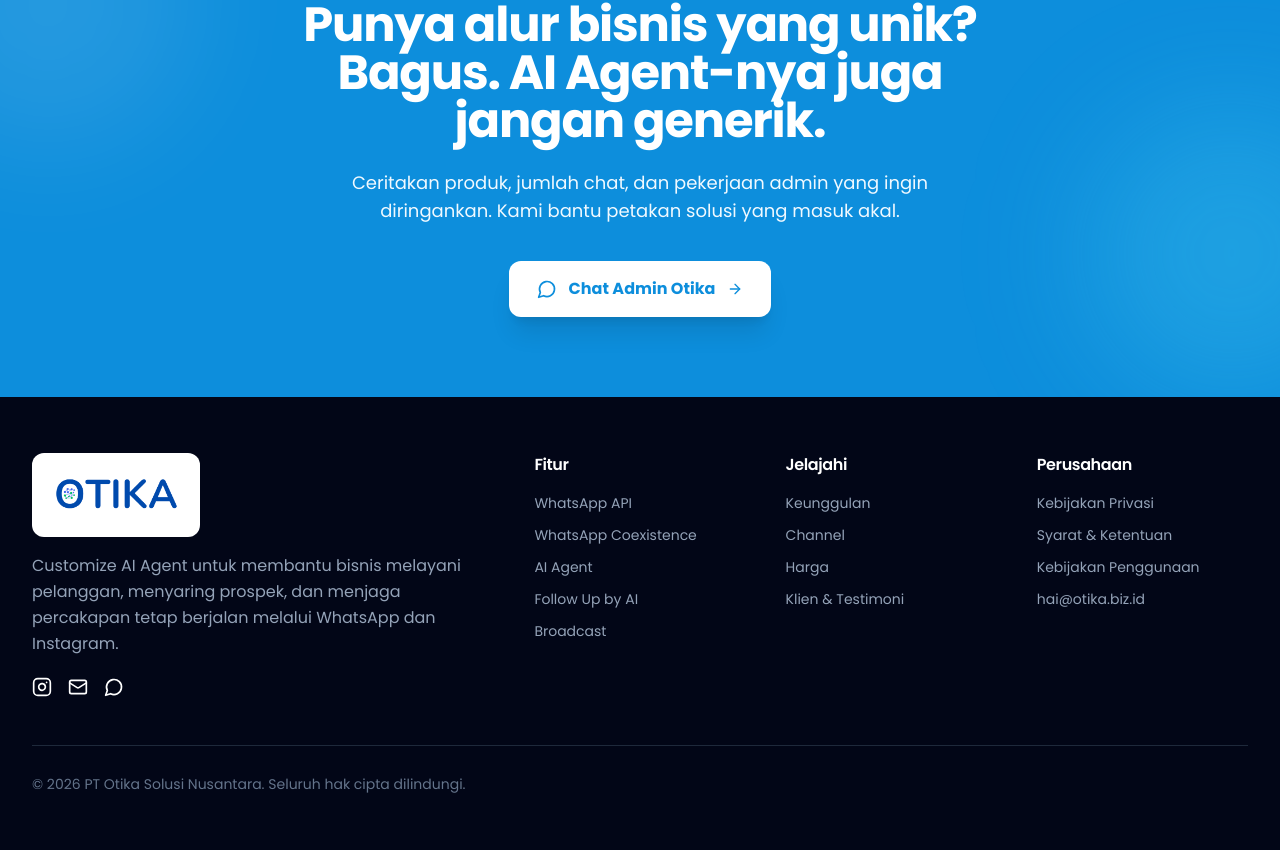
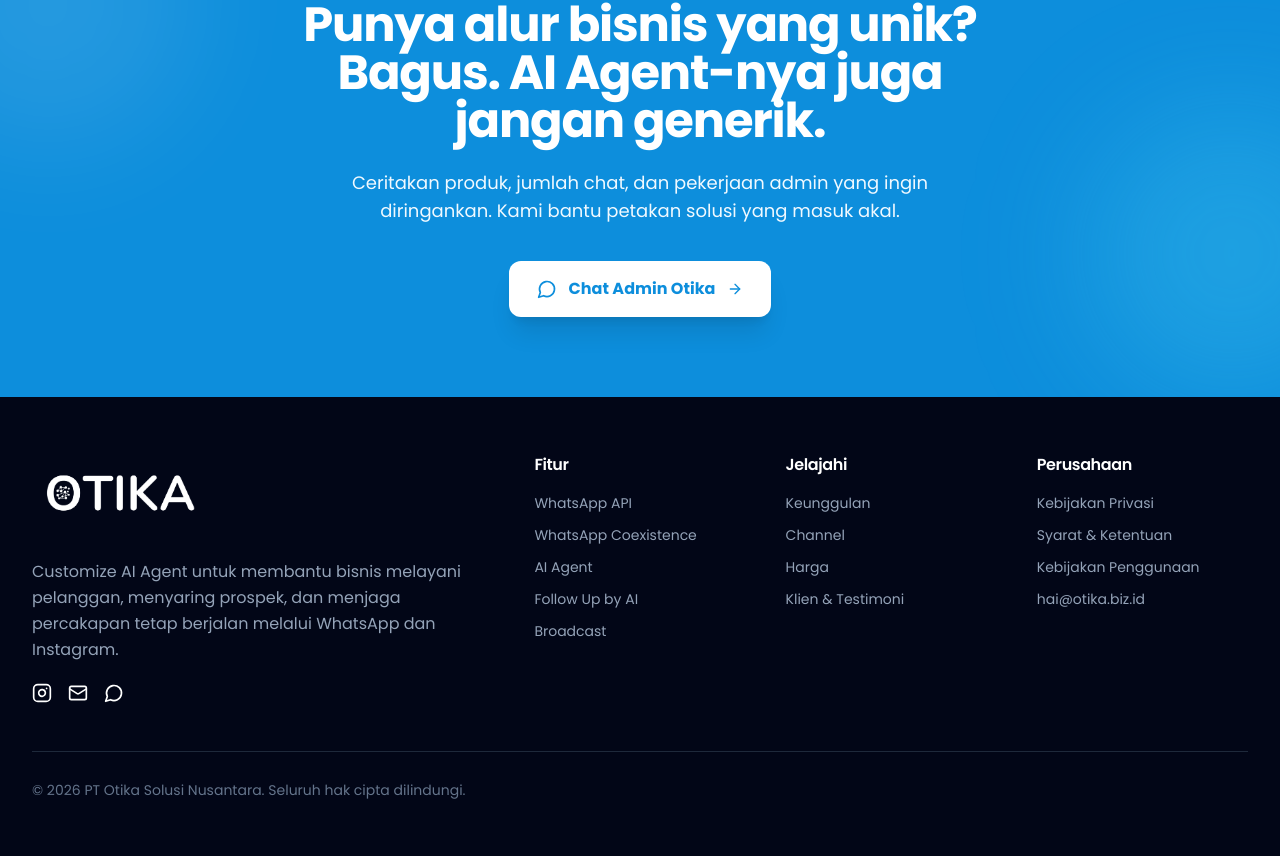
Before and after one commit to otikamyid/otika-cerdas-ai-landing, a React (Vite) app: page / in a window 1280 px wide. Shown: the part 10823-11679 px from the top of the page. Built offline with nearby package versions, Linux system fonts and the light colour scheme.

Commit message:
feat: use dark Otika logo in footer

```diff
--- a/src/components/Footer.tsx
+++ b/src/components/Footer.tsx
@@ -5,8 +5,8 @@
   <div className="container mx-auto px-4 py-14 sm:px-6 lg:px-8">
     <div className="grid gap-10 sm:grid-cols-2 lg:grid-cols-5">
       <div className="md:col-span-2">
-        <a href="/" className="inline-flex items-center gap-2 rounded-xl bg-white px-3 py-2" aria-label="OTIKA beranda">
-          <img src="/assets/otika-wordmark.png" alt="OTIKA" className="h-auto w-36 object-contain" width="144" height="68" loading="lazy" />
+        <a href="/" className="inline-flex items-center" aria-label="OTIKA beranda">
+          <img src="/assets/otika-wordmark-dark.png" alt="OTIKA" className="h-auto w-40 object-contain sm:w-44" width="176" height="83" loading="lazy" />
         </a>
         <p className="mt-4 max-w-md leading-relaxed text-slate-400">Customize AI Agent untuk membantu bisnis melayani pelanggan, menyaring prospek, dan menjaga percakapan tetap berjalan melalui WhatsApp dan Instagram.</p>
         <div className="mt-5 flex gap-4">
```
Also changed, not shown: public/assets/otika-wordmark-dark.png (added).
